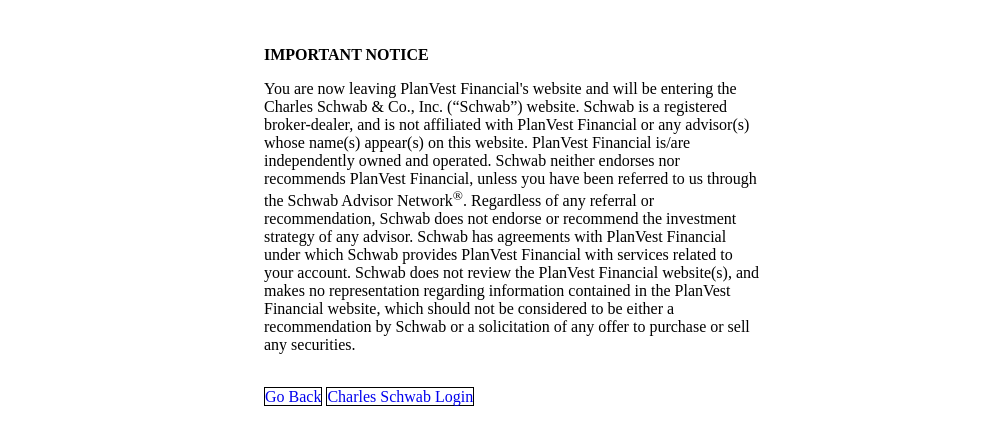
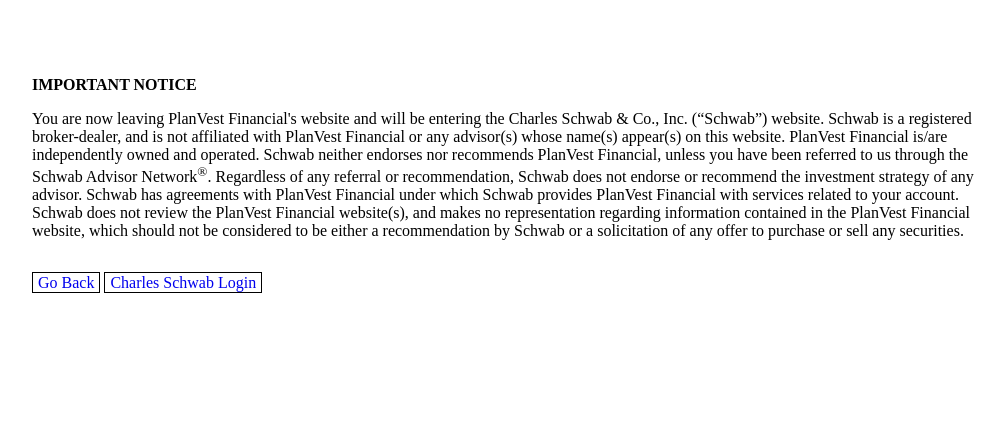
Before and after one commit to kegranados/Leaving-PlanVest-Financial, a plain HTML site: page index.html in a window 1280 px wide. Shown: the whole page, without its empty margins (128-1133 px from the left). Drawn offline with Linux system fonts and the light colour scheme.

Commit message:
Updated Container margin

```diff
--- a/main.css
+++ b/main.css
@@ -10,17 +10,26 @@ html {
 }
 .container {
   text-align: left-align;
-  padding-left: 30%;
-  padding-right: 30%;
+  margin-top:20px;
+  margin-left: 150px;
+  margin-right: 150px;
+  padding: 10px;
 }
 .bttn {
   background-color: white;
   text-decoration: none;
   text-align:center;
   border: 1px solid black;
+  padding-top: 1px;
+  padding-bottom: 1px;
+  padding-left: 5px;
+  padding-right: 5px;
 }
 a:visited {color:#000000;}
-button:hover {
+a:hover {color:#202020;}
+.bttn:hover {
   text-align:center;
   border: 1px solid #707070;
+  text-color:#707070;
+  text-decoration: none;
 }
```
